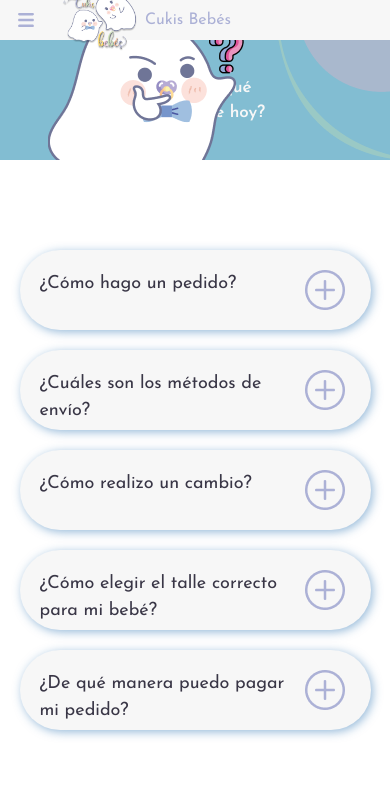
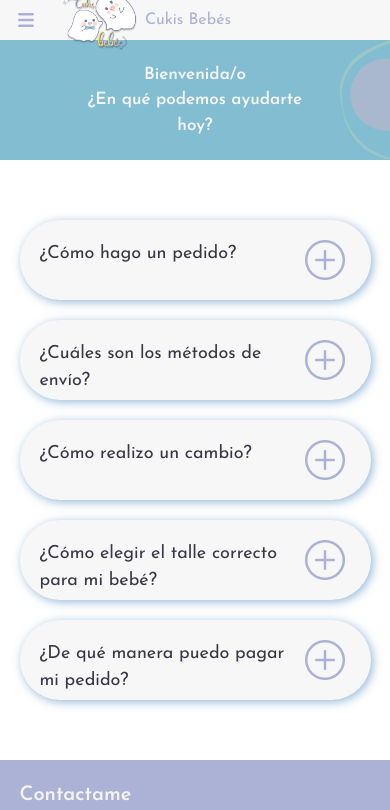
Before and after one commit to JoseEliasMorales/Cukis-Bebes, a React (Vite) app: page /asks in a window 390 px wide. Shown: the top 810 px of the page. Built offline with nearby package versions, Linux system fonts and the light colour scheme.

Commit message:
feat: mod responsive banners

```diff
--- a/src/components/BannerAsks.jsx
+++ b/src/components/BannerAsks.jsx
@@ -5,9 +5,13 @@ const BannerAsks = () => {
   return (
     <div className='banner'>
       <div className='bannerAsks'>
-        <h2 className='title titleAsks'>Bienvenida/o, ¿En qué podemos ayudarte hoy?</h2>
+        <p className='title titleAsks'>Bienvenida/o</p>
+        <h2 className='title titleAsks'>¿En qué podemos ayudarte hoy?</h2>
       </div>
-      <img src={ghost} alt=' ' className='tape' />
+      {window.innerWidth > 768 &&
+        <>
+          <img src={ghost} alt=' ' className='fanInv' style={{ left: `${window.innerWidth > 1200 ? (window.innerWidth - 993) / 3 - 20 : (window.innerWidth - 768) / 3 + 10}px` }} />
+        </>}
       <img src={flower} alt=' ' className='flower' />
     </div>
   )
--- a/src/components/BannerSizes.jsx
+++ b/src/components/BannerSizes.jsx
@@ -8,7 +8,10 @@ const BannerSizes = () => {
       <h2 className='title'>Conocé nuestras medidas</h2>
       <p className='textoBannerSizes'>Si tenés dudas acerca del talle ¡No dudes en consultarnos!</p>
       <img src={rayasMedidas} alt='' className='lines' />
-      <img src={fanSize} alt=' ' className='fanVer' style={{ right: `${window.innerWidth > 1200 ? (window.innerWidth - 993) / 3 - 20 : (window.innerWidth - 768) / 3 + 10}px` }} />
+      {window.innerWidth > 768 &&
+        <>
+          <img src={fanSize} alt='Imagen fantasma del banner' className='fanVer' style={{ right: `${window.innerWidth > 1200 ? (window.innerWidth - 993) / 3 - 20 : (window.innerWidth - 768) / 3 + 10}px` }} />
+        </>}
     </section>
   )
 }
--- a/src/components/Contact.jsx
+++ b/src/components/Contact.jsx
@@ -11,7 +11,7 @@ const Contact = () => {
         <div className='containerDateContact'>
           <a href='https://wa.me/c/5493516001513' target='_blank' className='dateContact' rel='noreferrer'>
             <img src={whats} alt='whatsapp' className='imgContact' />
-            <a className='textoContact'>+54 9 351 600-1513</a>
+            <p className='textoContact'>+54 9 351 600-1513</p>
           </a>
           <a href='https://www.instagram.com/cukis.bebes/' target='_blank' className='dateContact' rel='noreferrer'>
             <img src={insta} alt='instagram' className='imgContact' />
--- a/src/containers/Navbar.jsx
+++ b/src/containers/Navbar.jsx
@@ -8,12 +8,12 @@ const menu = [{ title: 'Inicio', path: '/' }, { title: 'Catálogo', path: '/cata
 const Navbar = () => {
   const [abiertoCerrado, setAbiertoCerrado] = useState('cerrado')
   const [enlaceActivo, setEnlaceActivo] = useState('/')
-  console.log(abiertoCerrado)
+
   return (
     <div className='navbar'>
       <button type='button' className='buttonNav' onClick={() => { abiertoCerrado === 'cerrado' ? setAbiertoCerrado('abierto') : setAbiertoCerrado('cerrado') }}>
         <svg xmlns='http://www.w3.org/2000/svg' width='20' height='20' viewBox='0 0 20 20' fill='none' className='svgButton'>
-          <g clip-path='url(#clip0_304_462)'>
+          <g clipPath='url(#clip0_304_462)'>
             <path d='M16.6667 14.5834C16.9877 14.5836 17.2964 14.7072 17.5287 14.9288C17.761 15.1503 17.8992 15.4527 17.9146 15.7733C17.9301 16.094 17.8216 16.4083 17.6116 16.6511C17.4016 16.8939 17.1062 17.0466 16.7867 17.0776L16.6667 17.0834H3.33337C3.01236 17.0833 2.70371 16.9596 2.47139 16.7381C2.23906 16.5165 2.10086 16.2141 2.08544 15.8935C2.07001 15.5728 2.17853 15.2586 2.38852 15.0157C2.59851 14.7729 2.89386 14.6202 3.21337 14.5892L3.33337 14.5834H16.6667ZM16.6667 8.75008C16.9982 8.75008 17.3162 8.88178 17.5506 9.1162C17.785 9.35062 17.9167 9.66856 17.9167 10.0001C17.9167 10.3316 17.785 10.6495 17.5506 10.884C17.3162 11.1184 16.9982 11.2501 16.6667 11.2501H3.33337C3.00185 11.2501 2.68391 11.1184 2.44949 10.884C2.21507 10.6495 2.08337 10.3316 2.08337 10.0001C2.08337 9.66856 2.21507 9.35062 2.44949 9.1162C2.68391 8.88178 3.00185 8.75008 3.33337 8.75008H16.6667ZM16.6667 2.91675C16.9982 2.91675 17.3162 3.04844 17.5506 3.28286C17.785 3.51729 17.9167 3.83523 17.9167 4.16675C17.9167 4.49827 17.785 4.81621 17.5506 5.05063C17.3162 5.28505 16.9982 5.41675 16.6667 5.41675H3.33337C3.00185 5.41675 2.68391 5.28505 2.44949 5.05063C2.21507 4.81621 2.08337 4.49827 2.08337 4.16675C2.08337 3.83523 2.21507 3.51729 2.44949 3.28286C2.68391 3.04844 3.00185 2.91675 3.33337 2.91675H16.6667Z' fill='#ACB1D6' />
           </g>
           <defs>
--- a/src/styles/bannerAsks.css
+++ b/src/styles/bannerAsks.css
@@ -2,6 +2,7 @@
     max-width: 60%;
 }
 .titleAsks{
+    text-align: center;
     font-weight: 600;
 }
 .btnBannerAsks{
@@ -29,3 +30,31 @@
     bottom: 0;
     right: 0;
 }
+
+@media (max-width: 1200px) {
+    .flower{
+        width: 84px;
+    }
+  }
+
+  @media (max-width: 992px) {
+
+  }
+
+  @media (max-width: 768px) {
+    .titleAsks{
+        font-size: 24px;
+    }
+    .flower{
+        width: 63px;
+    }
+  }
+
+  @media (max-width: 576px) {
+    .titleAsks{
+        font-size: 17px;
+    }
+    .flower{
+        width: 50px;
+    }
+  }
--- a/src/styles/bannerSize.css
+++ b/src/styles/bannerSize.css
@@ -18,3 +18,58 @@
 .banner{
     overflow: hidden;
 }
+
+@media (max-width: 1400px) {
+
+    .textoBannerSizes{
+        text-align: center;
+        width: 50%;
+    }
+    .lines{
+        left: 100px;
+    }
+  }
+
+  @media (max-width: 1200px) {
+    .lines{
+        width: 140px;
+    }
+    .textoBannerSizes{
+        font-size: 24px;
+    }
+  }
+
+  @media (max-width: 992px) {
+    .lines{
+        left: 75px;
+    }
+    .textoBannerSizes{
+        font-size: 22px;
+    }
+  }
+
+
+  @media (max-width: 768px) {
+    .lines{
+        bottom: -108px;
+        width: 110px;
+        left: 50px;
+    }
+    .textoBannerSizes{
+        font-size: 20px;
+        width: 80%;
+    }
+  }
+
+
+  @media (max-width: 576px) {
+    .lines{
+        width: 60px;
+        left: 22px;
+        bottom: -53px;
+    }
+
+   .textoBannerSizes{
+    font-size: 16px;
+   }
+  }
--- a/src/styles/questions.css
+++ b/src/styles/questions.css
@@ -55,6 +55,11 @@
   }
 
   @media (max-width: 1200px) {
+    .asks{
+        display: flex;
+        flex-direction: column;
+        gap: 30px;
+    }
     .activeAsk{
         height: 220px;
     }
@@ -64,6 +69,9 @@
   }
 
   @media (max-width: 992px) {
+    .asks{
+        gap: 60px;
+    }
     .contAsk{
         width: 90%;
     }
@@ -75,19 +83,23 @@
 
 
   @media (max-width: 768px) {
+    .asks{
+        padding: 0px 0px 40px;
+    }
     .activeAsk{
         height: 300px;
     }
   }
 
+  @media (max-width: 576px) {
+    .asks{
+        display: block;
+    }
 
-  @media (max-width: 576px) {
     .contAsk{
         font-size: 18px;
     }
-
   }
-
 
   @media (max-width: 500px) {
      .activeAsk{
```
